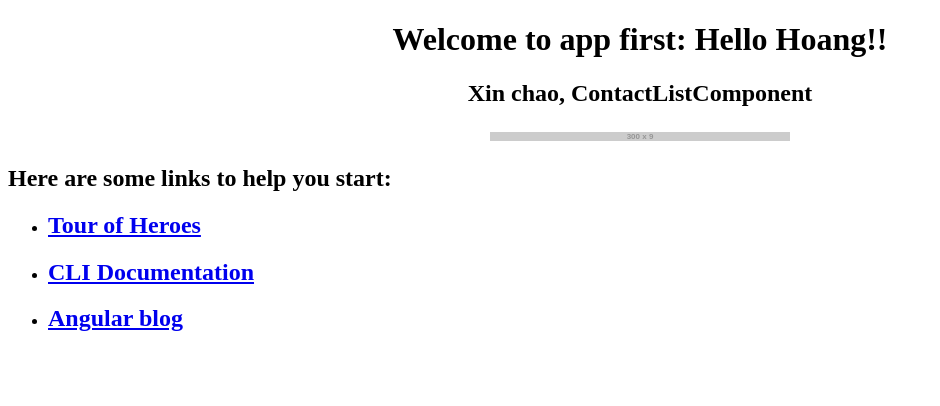
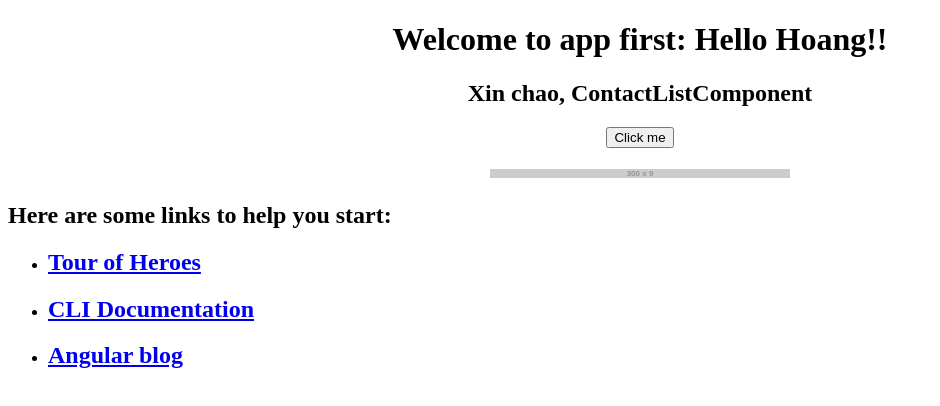
Before and after one commit to Junreturn1982/Angular2_basic, an Angular app in the folder 01day/first/: page / in a window 1280 px wide. Shown: the top 406 px of the page, without its empty margins (0-940 px from the left). Built offline with nearby package versions, Linux system fonts and the light colour scheme.

Commit message:
event binding

```diff
--- a/01day/first/src/app/container/contact-list/contact-list.component.ts
+++ b/01day/first/src/app/container/contact-list/contact-list.component.ts
@@ -1,12 +1,19 @@
 import { Component } from '@angular/core';
-
+// view
 @Component({
     selector: 'hoang-contact-list',
     template: `
         <h2>{{ message }}</h2>
+        <button (click)="doClick()">Click me</button>
     `
 })
-
+// controller
 export class ContactListComponent {
     message: string = "Xin chao, ContactListComponent";
+    doClick() {
+        this.message = "Button clicked";
+        setTimeout(() => {
+            this.message = "Button done!";
+        }, 1000);
+    }
 }
```
